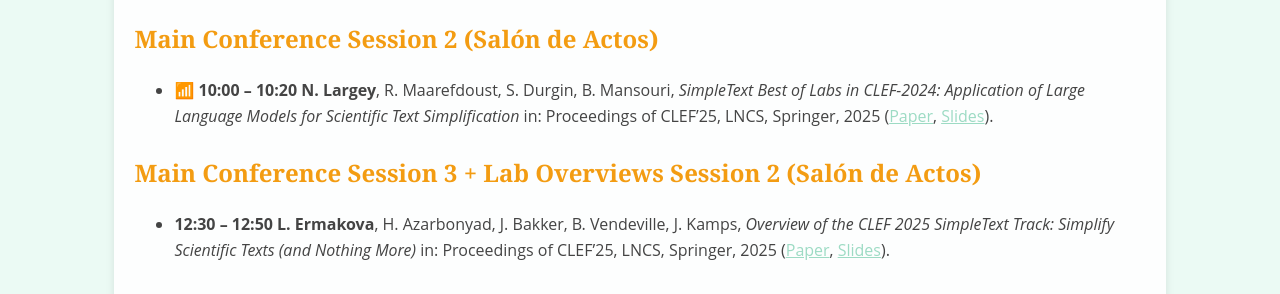
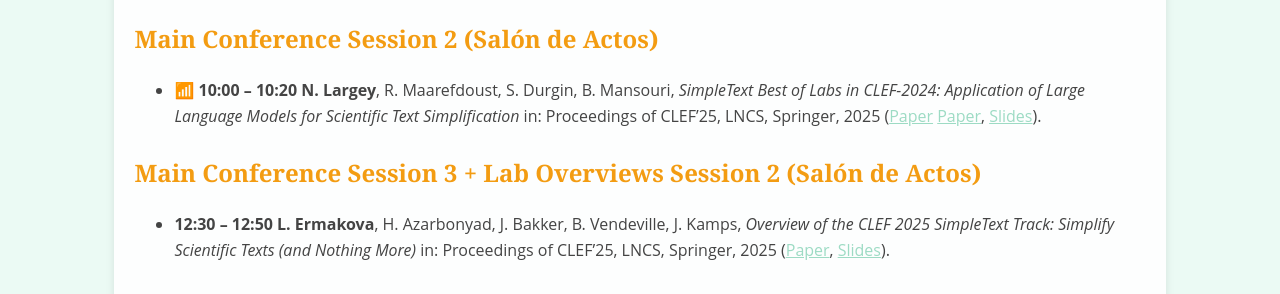
Before and after one commit to simpletext-madics/2025, a Jekyll site: the page built from program.md, in a window 1280 px wide and 900 px high, scrolled down 886 px. Shown: the part 155-449 px from the top of the window. Built offline with Jekyll 4.4.1, drawn with Linux system fonts in a browser that asks for light colours.

Commit message:
Update program.md
Updated LNCS links (DOI).

```diff
--- a/program.md
+++ b/program.md
@@ -9,7 +9,7 @@ title: Program
 
 * [CLEF 2025 registration](https://clef2025.clef-initiative.eu/index.php?page=Pages/registrationConference.html)
 * [CLEF 2025 program](https://clef2025.clef-initiative.eu/index.php?page=Pages/programme.html)
-* [CLEF 2025 LNCS Proceedings](https://link.springer.com/book/9783032043535)
+* [CLEF 2025 LNCS Proceedings](https://doi.org/10.1007/978-3-032-04354-2)
 * [CLEF 2025 Working Notes (draft)](https://www.dei.unipd.it/~faggioli/temp/clef2025/)
 
 ------------------------------------------------------------
@@ -27,11 +27,11 @@ SimpleText Track sessions take place in **Room Ricardo Marin** (_Facultad de Edu
 
 ### Main Conference Session 2 (Salón de Actos)
 
-* 📶 **10:00 – 10:20** **N. Largey**, R. Maarefdoust, S. Durgin, B. Mansouri, _SimpleText Best of Labs in CLEF-2024: Application of Large Language Models for Scientific Text Simplification_ in: Proceedings of CLEF'25, LNCS, Springer, 2025 ([Paper](XXX), [Slides](slides/XXX)).
+* 📶 **10:00 – 10:20** **N. Largey**, R. Maarefdoust, S. Durgin, B. Mansouri, _SimpleText Best of Labs in CLEF-2024: Application of Large Language Models for Scientific Text Simplification_ in: Proceedings of CLEF'25, LNCS, Springer, 2025 ([Paper](https://doi.org/10.1007/978-3-032-04354-2_9) [Paper](XXX), [Slides](slides/XXX)).
 
 ### Main Conference Session 3 + Lab Overviews Session 2 (Salón de Actos)
 
-* **12:30 – 12:50** **L. Ermakova**, H. Azarbonyad, J. Bakker, B. Vendeville, J. Kamps, _Overview of the CLEF 2025 SimpleText Track: Simplify Scientific Texts (and Nothing More)_ in: Proceedings of CLEF'25, LNCS, Springer, 2025 ([Paper](XXX), [Slides](slides/XXX)).
+* **12:30 – 12:50** **L. Ermakova**, H. Azarbonyad, J. Bakker, B. Vendeville, J. Kamps, _Overview of the CLEF 2025 SimpleText Track: Simplify Scientific Texts (and Nothing More)_ in: Proceedings of CLEF'25, LNCS, Springer, 2025 ([Paper](https://doi.org/10.1007/978-3-032-04354-2_23), [Slides](slides/XXX)).
 
 ### SimpleText Session 1/3 (Room Ricardo Marin)
 
```
